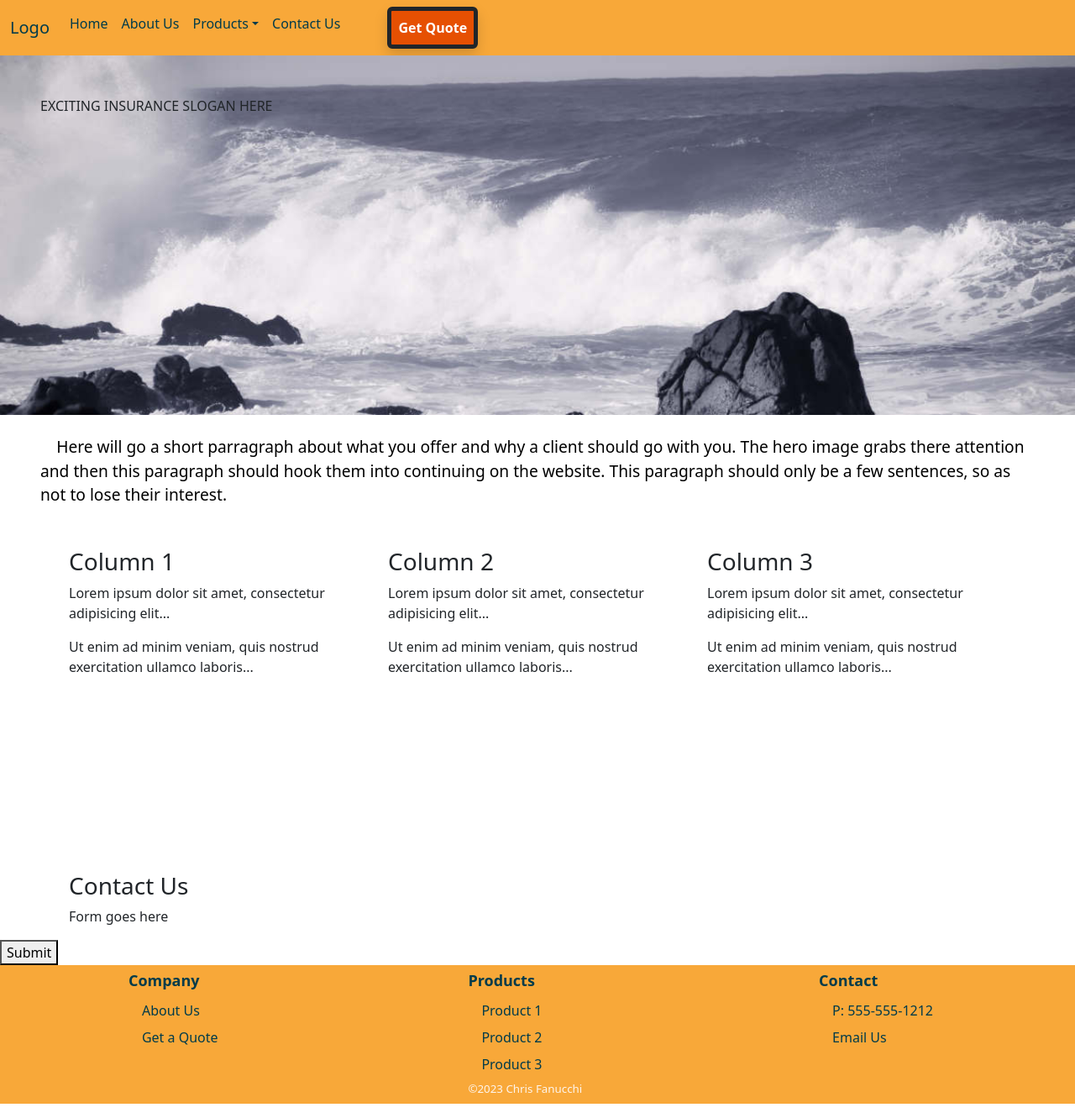
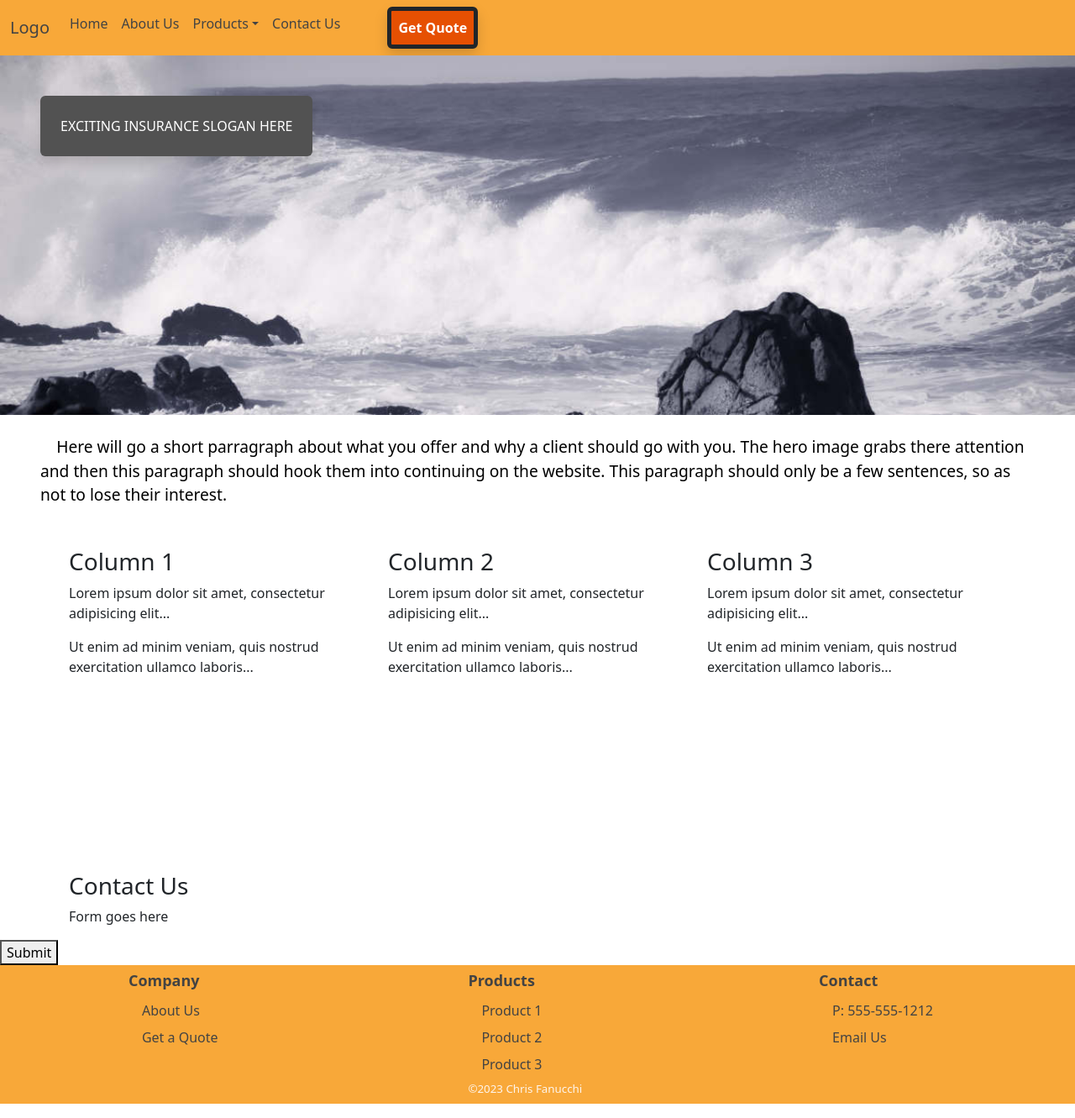
Before and after one commit to Vigilos/InsuranceServices, a Django app: page / in a window 1280 px wide. Shown: the whole page at 84% size. Run offline with Django 4.2, Linux system fonts and the light colour scheme; some libraries are stand-ins or nearby versions.

Commit message:
Added background to and changed hero text positioning

```diff
--- a/inssvc/app/static/css/style.css
+++ b/inssvc/app/static/css/style.css
@@ -7,7 +7,11 @@
   background-color: #f8a839;
 }
 .navbar a {
-  color: #003B4A;
+  color: #434343;
+}
+#hero-text {
+  background-color: #525252;
+  color: #ffffff;
 }
 #main-paragraph {
   font-size: larger;
@@ -29,10 +33,10 @@
 #footer h4 {
   font-size: large;
   font-weight: bold;
-  color: #003B4A;
+  color: #434343;
 }
 #footer a {
-  color: #003B4A;
+  color: #434343;
 }
 .copyright{
   color: #fef5ed;
--- a/inssvc/app/templates/index.html
+++ b/inssvc/app/templates/index.html
@@ -4,7 +4,8 @@
 {% block content %}
   <div class="d-flex justify-content-start align-items-start">
     <img class="img-fluid w-100 position-relative" src="{% static '/images/ocean-1-bw-1.jpg' %}" alt="">
-    <div class="text p-5 position-absolute">EXCITING INSURANCE SLOGAN HERE</div>
+    <div class="text m-5 position-absolute">
+      <p class="p-4 shadow rounded" id="hero-text">EXCITING INSURANCE SLOGAN HERE</p></div>
   </div>
 
   <div class="container-fluid pt-4 px-5 text-black text-left">
```
